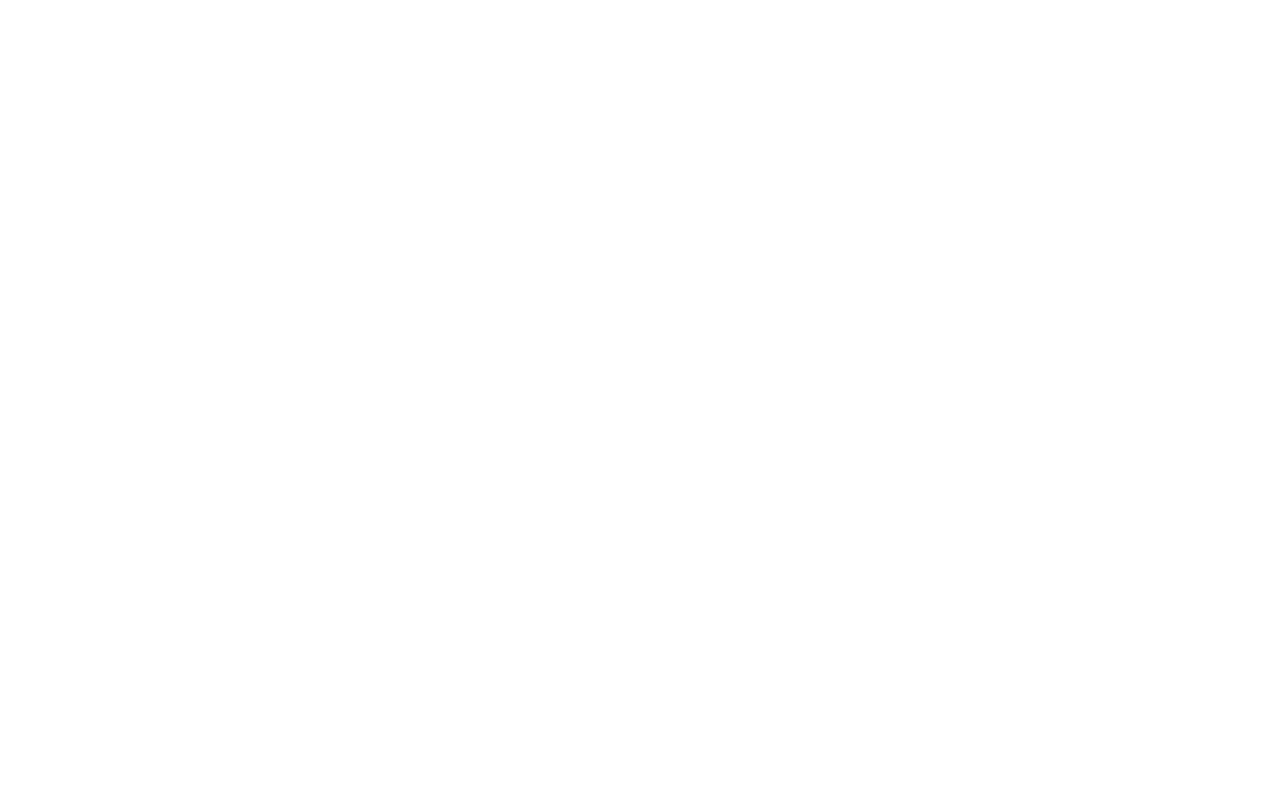
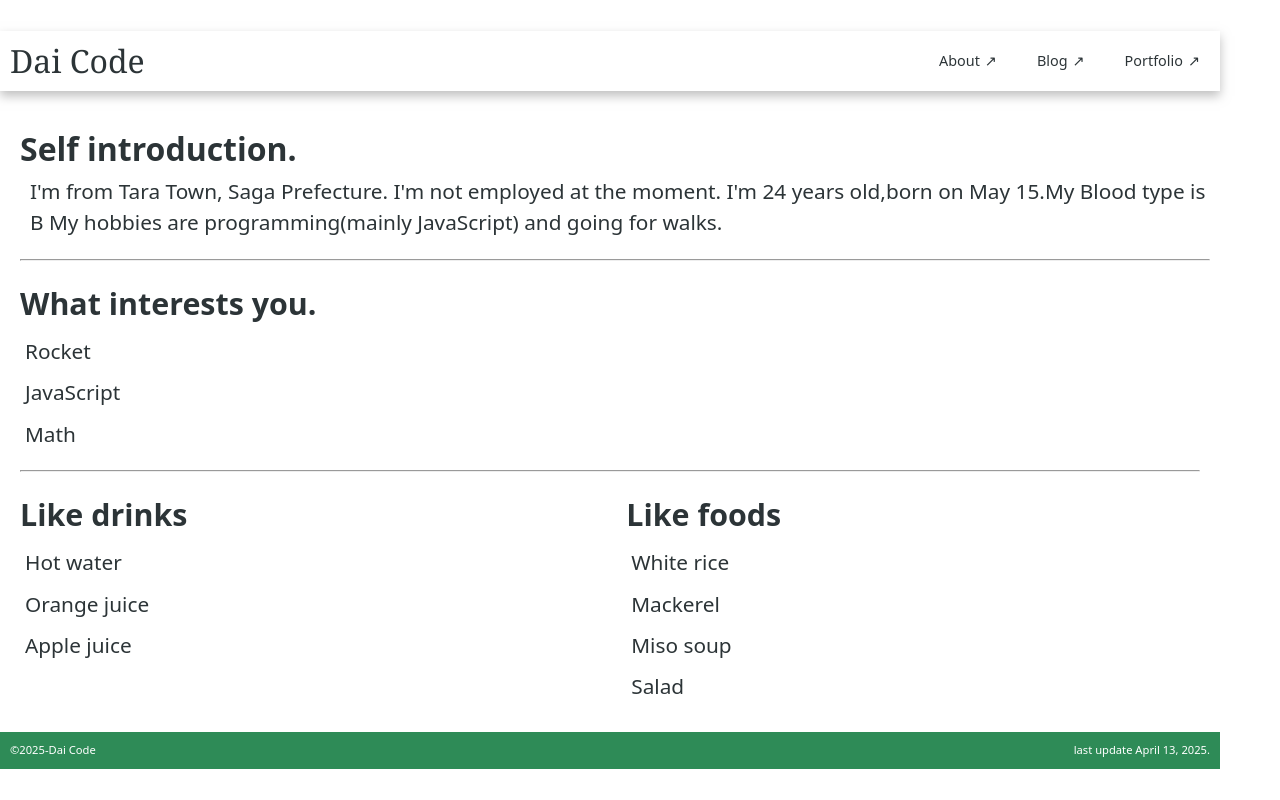
Before and after one commit to accsju/DaiCode, a React (Vite) app: page /DaiCode/About in a window 1280 px wide. Built offline with nearby package versions, Linux system fonts and the light colour scheme.

Commit message:
<feat>(<UI>):<complete /about page>

```diff
--- a/index.html
+++ b/index.html
@@ -5,7 +5,20 @@
     <!-- <link rel="icon" type="image/svg+xml" href="/vite.svg" /> -->
     <meta name="viewport" content="width=device-width, initial-scale=1.0" />
     <title>Dai Code</title>
-  </head>
+    <meta name="description" content="This is a personal website.">
+    <meta name="author" content="Daichi">
+    <meta name="keyword" content="React, Vite">
+    <meta name="robots" content="index, nofollow">
+    <meta http-equiv="X-UA-Compatible" content="IE=edge" />
+    <meta name="format-detection" content="telephone=no" />
+
+    <meta property="og:title" content="home" />
+    <meta property="og:description" content="This page is home." />
+    <meta property="og:type" content="website" />
+    <meta property="og:url" content="#" />
+    <meta property="og:image" content="#" />
+    <meta property="og:site_name" content="DaiCode" />
+    <meta property="og:locale" content="ja_JP" />
   <body>
     <div id="root"></div>
     <script type="module" src="/src/main.tsx"></script>
--- a/src/Page/About/About.tsx
+++ b/src/Page/About/About.tsx
@@ -1,8 +1,12 @@
-
+import Header from "../../components/header/header"
+import MyProfile from "./myProfile/myProfile"
+import Footer from "../../components/footer/footer"
 export default function About() {
     return (
         <>
-
+            <Header />
+            <MyProfile />
+            <Footer />
         </>
     )
 }
--- /dev/null
+++ b/src/Page/About/myProfile/myProfile.module.css
@@ -0,0 +1,79 @@
+.myProfileContainer {
+    max-width: 1300px;
+    margin-left: auto;
+    margin-right: auto;
+    padding: 10px 10px;
+    display: flex;
+}
+.myProfile {
+    max-width: 1200px;
+    margin-top: 30px;
+    margin-left: auto;
+    margin-right: auto;
+}
+.selfIntroduction {
+    color: var(--color);
+    padding: 0 0 10px 10px;
+}
+.selfIntroduction h1 {
+    color: var(--color);
+    padding: 0 0 10px 0;
+    font-size: 2rem;
+}
+.selfIntroduction p {
+    color: var(--color);
+    padding:  0 0 10px 10px;
+    font-size: 1.3rem
+}
+.interests {
+    padding: 10px;
+}
+.interests h2 {
+    color: var(--color);
+    padding: 0 0 10px 0;
+    font-size: 1.9rem;
+}
+.interests li {
+    color: var(--color);
+    list-style: none;
+    padding:  0 0 10px 5px;
+    font-size: 1.3rem;
+}
+.Categories {
+    display: grid;
+    grid-template-columns: auto auto;
+}
+.Categories div {
+    padding: 10px;
+}
+.Categories h2 {
+    color: var(--color);
+    padding: 0 0 10px 0;
+    font-size: 1.9rem;
+}
+.Categories li {
+    color: var(--color);
+    list-style: none;
+    padding: 0 0 10px 5px;
+    font-size: 1.3rem;
+}
+@media screen and (max-width:370px) {
+    .selfIntroduction h1 {
+        font-size: 1.5rem;
+    }
+    .selfIntroduction p {
+        font-size: 1rem;
+    }
+    .interests h2 {
+        font-size: 1.5rem;
+    }
+    .interests li {
+        font-size: 1rem;
+    }
+    .Categories h2 {
+        font-size: 1.3rem;
+    }
+    .Categories li {
+        font-size: 1rem;
+    }
+}
--- /dev/null
+++ b/src/Page/About/myProfile/myProfile.tsx
@@ -0,0 +1,49 @@
+import styles from "./myProfile.module.css"
+
+export default function myProfile() {
+    return (
+        <section className={styles.myProfileContainer}>
+            <div className={styles.myProfile}>
+                <div className={styles.data}>
+                    <div className={styles.selfIntroduction}>
+                        <h1>Self introduction.</h1>
+                        <p>I'm from Tara Town, Saga Prefecture.
+                            I'm not employed at the moment.
+                            I'm 24 years old,born on May 15.My Blood type is B
+                            My hobbies are programming(mainly JavaScript) and going for walks.
+                        </p>
+                        <hr/>
+                    </div>
+                    <div className={styles.interests}>
+                        <h2>What interests you.</h2>
+                        <ul>
+                            <li>Rocket</li>
+                            <li>JavaScript</li>
+                            <li>Math</li>
+                        </ul>
+                        <hr />
+                    </div>
+                </div>
+                <div className={styles.Categories}>
+                    <div>
+                        <h2>Like drinks</h2>
+                        <ul>
+                            <li>Hot water</li>
+                            <li>Orange juice</li>
+                            <li>Apple juice</li>
+                        </ul>
+                    </div>
+                    <div>
+                        <h2>Like foods</h2>
+                        <ul>
+                            <li>White rice</li>
+                            <li>Mackerel</li>
+                            <li>Miso soup</li>
+                            <li>Salad</li>
+                        </ul>
+                    </div>
+                </div>
+            </div>
+        </section>
+    )
+}
--- a/src/Page/Home/heroSection/heroSection.module.css
+++ b/src/Page/Home/heroSection/heroSection.module.css
@@ -2,7 +2,7 @@
     max-width: 1300px;
     margin-left: auto;
     margin-right: auto;
-    padding: 30px 10px 20px 10px;
+    padding: 30px 10px 70px 10px;
 }
 .heroSection p {
     text-align: center;
--- a/src/components/header/header.tsx
+++ b/src/components/header/header.tsx
@@ -24,13 +24,13 @@
                             {isOpen ? "Close" : "Open"}
                         </button>
                         <h1 className={styles.siteTitle}>
-                            <Link to="/" className={styles.linkHeader}>Dai Code</Link>
+                            <Link to="/DaiCode/" className={styles.linkHeader}>Dai Code</Link>
                         </h1>
                     </div>
                     <div className={styles.headerLink}>
-                        <Link to="/About" className={styles.link}>About</Link>
-                        <Link to="/Blog" className={styles.link}>Blog</Link>
-                        <Link to="/Portfolio" className={styles.link}>Portfolio</Link>
+                        <Link to="/DaiCode/About" className={styles.link}>About</Link>
+                        <Link to="/DaiCode/Blog" className={styles.link}>Blog</Link>
+                        <Link to="/DaiCode/Portfolio" className={styles.link}>Portfolio</Link>
                     </div>
                 </div>
                 { isOpen && <Menu/> }
--- a/src/components/header/menu.module.css
+++ b/src/components/header/menu.module.css
@@ -1,5 +1,6 @@
 .menuContainer {
     width: 100%;
+    height: 0;
     padding: 20px 0;
     overflow-y: scroll;
     animation-name: slideDown;
--- a/src/components/header/menu.tsx
+++ b/src/components/header/menu.tsx
@@ -6,9 +6,9 @@
         <div className={styles.menuContainer}>
             <div className={styles.pageLinks}>
                 <h2>page guide</h2>
-                <Link to="/about" className={styles.pageLink}>About</Link>
-                <Link to="/blog" className={styles.pageLink}>Blog</Link>
-                <Link to="/portfolio" className={styles.pageLink}>Portfolio</Link>
+                <Link to="/DaiCode/about" className={styles.pageLink}>About</Link>
+                <Link to="/DaiCode/blog" className={styles.pageLink}>Blog</Link>
+                <Link to="/DaiCode/portfolio" className={styles.pageLink}>Portfolio</Link>
                 <hr/>
             </div>
             <div className={styles.externalLinks}>
```
